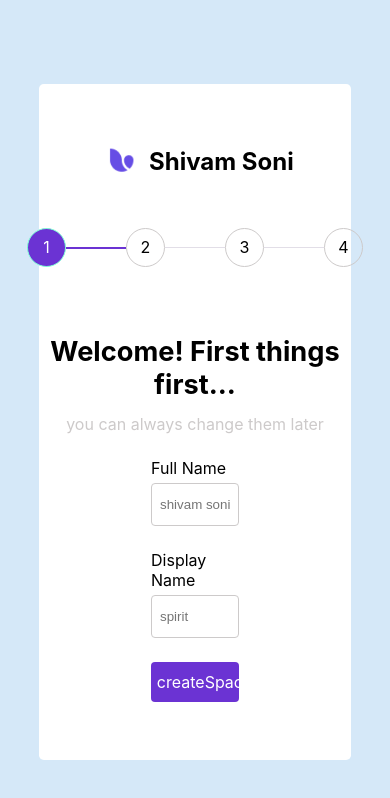
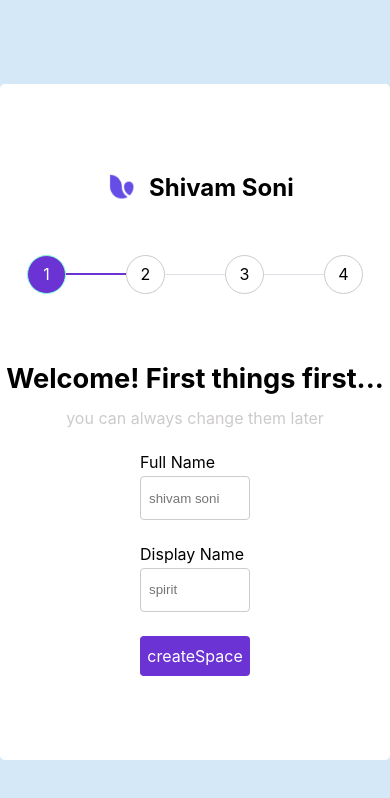
Before and after one commit to shivamSspirit/userFlow, a React (Create React App) app: page / in a window 390 px wide. Shown: the top 798 px of the page. Built offline with nearby package versions, Linux system fonts and the light colour scheme.

Commit message:
add some media queries

```diff
--- a/src/components/form/form.css
+++ b/src/components/form/form.css
@@ -25,3 +25,10 @@
     justify-content: center;
     border-radius:.3rem;
 }
+
+
+@media only screen and (max-width: 500px) {
+    .form-container {
+      width: 100%;
+    }
+  }
--- a/src/components/progressBar/steps/stepsss.css
+++ b/src/components/progressBar/steps/stepsss.css
@@ -55,6 +55,6 @@
 
 .selected .cir {
     color: white;
-    background-color:  var(--mainColor);
+    background-color: var(--mainColor);
     border-color: aquamarine;
 }
--- a/src/components/progressBar/steps/stepsss.js
+++ b/src/components/progressBar/steps/stepsss.js
@@ -1,10 +1,11 @@
 import React from 'react'
 import './stepsss.css'
+import { useGlobalFormValues } from '../../../fromDataContext'
 
 function Stepsss(props) {
     console.log(props)
     return (
-        <div className={`stepSection ${props.selected===props.index && "selected"}`}>
+        <div className={`stepSection ${(props.selected === props.index) && "selected"}`}>
             <div className={`circles`}>
                 <div onClick={() => props.updateSteps(props.index)} className={`cir`}>{props.index + 1}</div>
             </div>
```
